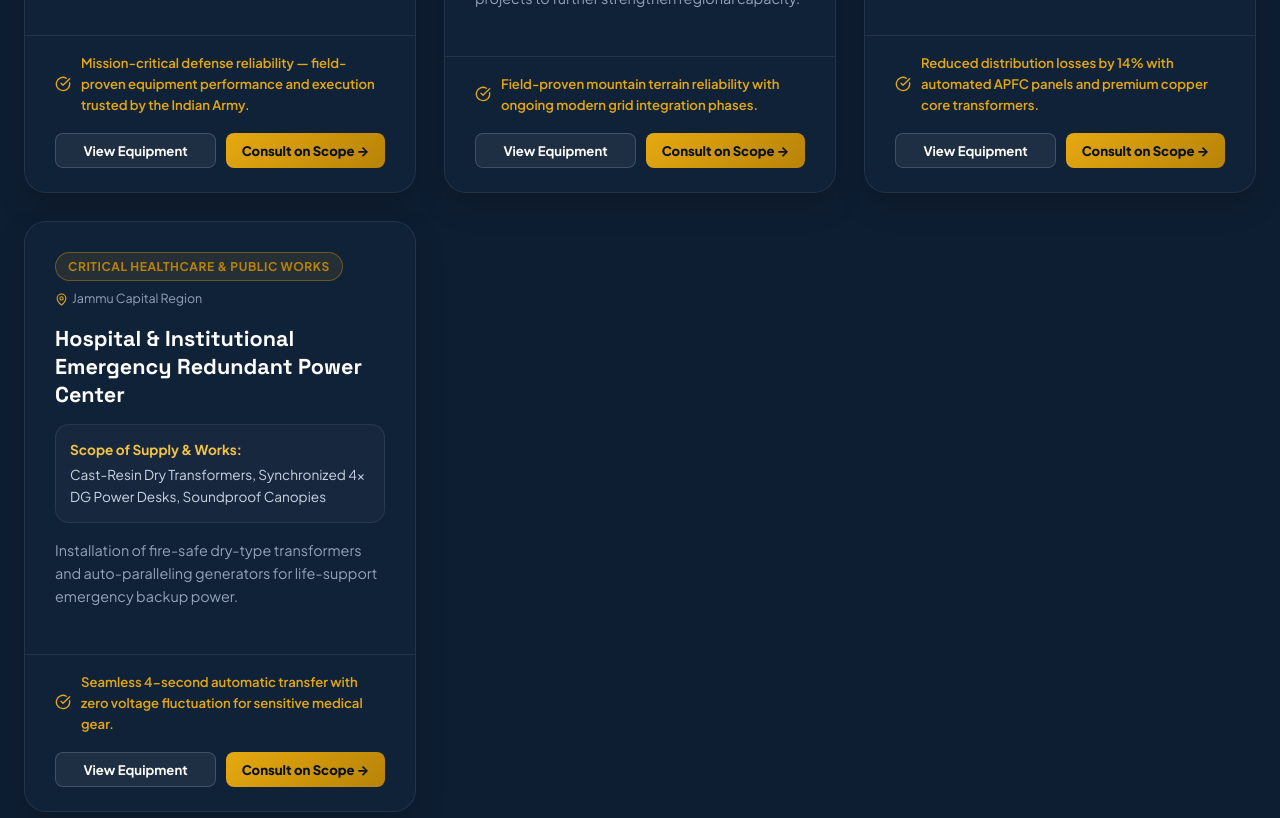
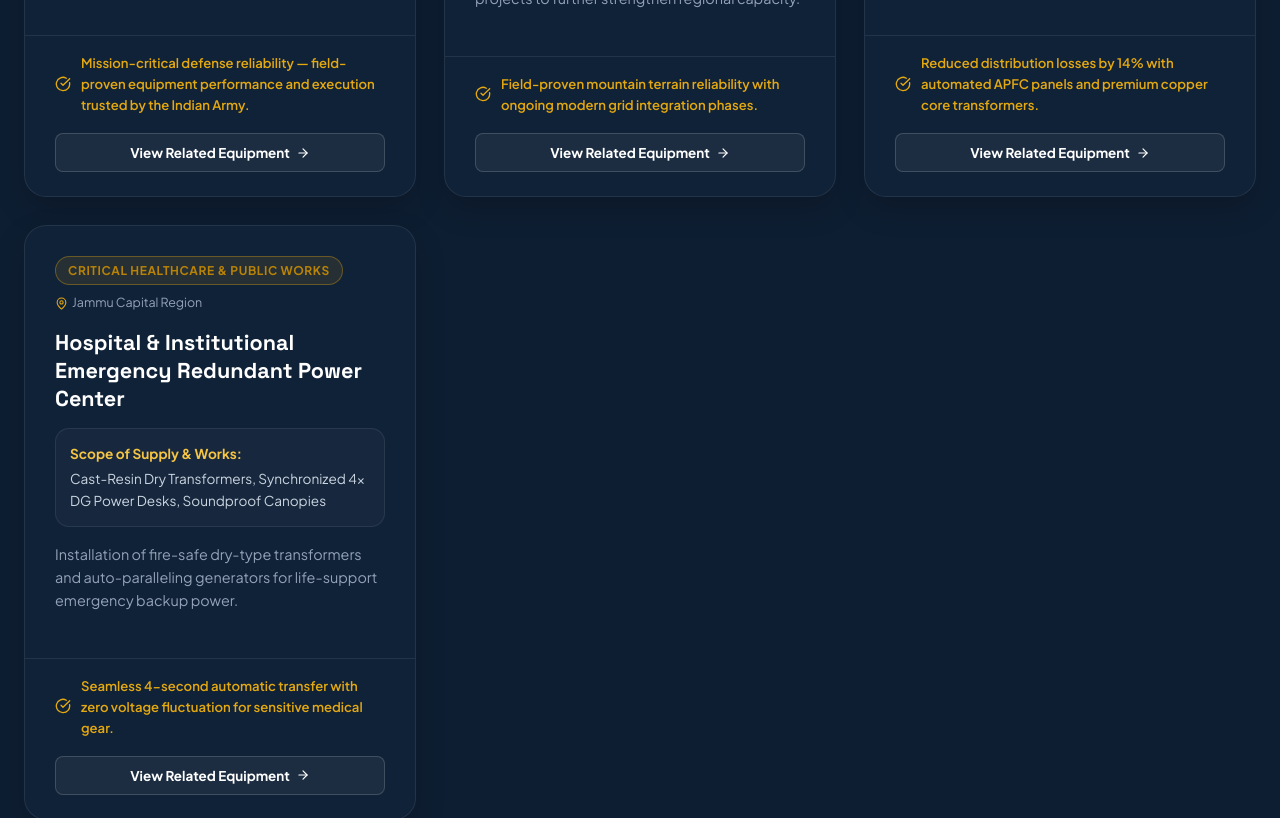
Before and after one commit to pratyushproach02/PROACH-BRAND, a React (Vite) app in the folder client/: page / in a window 1280 px wide. Shown: the part 3620-4438 px from the top of the page. Built offline with nearby package versions, Linux system fonts and the light colour scheme; no server answers.

Commit message:
Remove Consult on Scope button from all 4 project works, update Gloster XLPE IS 7098 Part-II cable specs with authentic field photos

```diff
--- a/client/src/components/ProductCatalog.jsx
+++ b/client/src/components/ProductCatalog.jsx
@@ -195,6 +195,36 @@ export default function ProductCatalog({ onSelectProduct, onAddToRFQ, rfqItems,
                       </span>
                     </div>
 
+                    {/* Product Image Thumbnail if Available */}
+                    {item.image && (
+                      <div
+                        onClick={() => onSelectProduct(item)}
+                        style={{
+                          borderRadius: 'var(--radius-md)',
+                          overflow: 'hidden',
+                          height: '175px',
+                          marginBottom: '16px',
+                          border: '1px solid var(--border-light)',
+                          background: '#07111e',
+                          cursor: 'pointer'
+                        }}
+                      >
+                        <img
+                          src={item.image}
+                          alt={item.name}
+                          style={{
+                            width: '100%',
+                            height: '100%',
+                            objectFit: 'cover',
+                            display: 'block',
+                            transition: 'transform 0.3s ease'
+                          }}
+                          onMouseEnter={(e) => e.currentTarget.style.transform = 'scale(1.04)'}
+                          onMouseLeave={(e) => e.currentTarget.style.transform = 'scale(1)'}
+                        />
+                      </div>
+                    )}
+
                     {/* Product Name */}
                     <h3 style={{
                       fontFamily: 'var(--font-heading)',
--- a/client/src/components/ProductModal.jsx
+++ b/client/src/components/ProductModal.jsx
@@ -63,6 +63,55 @@ export default function ProductModal({ product, onClose, onAddToRFQ, inRFQ }) {
               {product.description}
             </p>
           </div>
+
+          {/* Authentic Material & Field Inspection Photographs */}
+          {(product.image || product.detailImage) && (
+            <div>
+              <h4 style={{ fontSize: '1rem', fontWeight: 700, marginBottom: '12px' }}>
+                Authentic Material & Field Inspection
+              </h4>
+              <div style={{
+                display: 'grid',
+                gridTemplateColumns: product.detailImage ? 'repeat(auto-fit, minmax(240px, 1fr))' : '1fr',
+                gap: '14px'
+              }}>
+                {product.image && (
+                  <div style={{
+                    borderRadius: 'var(--radius-md)',
+                    overflow: 'hidden',
+                    border: '1px solid var(--border-light)',
+                    background: '#f8fafc'
+                  }}>
+                    <img
+                      src={product.image}
+                      alt={`${product.name} Reel`}
+                      style={{ width: '100%', height: '190px', objectFit: 'cover', display: 'block' }}
+                    />
+                    <div style={{ padding: '8px 12px', fontSize: '0.8rem', fontWeight: 600, color: 'var(--text-dark)', background: '#ffffff', borderTop: '1px solid var(--border-light)' }}>
+                      Heavy-Duty Cable Coils & Bundles
+                    </div>
+                  </div>
+                )}
+                {product.detailImage && (
+                  <div style={{
+                    borderRadius: 'var(--radius-md)',
+                    overflow: 'hidden',
+                    border: '1px solid var(--border-light)',
+                    background: '#f8fafc'
+                  }}>
+                    <img
+                      src={product.detailImage}
+                      alt={`${product.name} Embossed Marking`}
+                      style={{ width: '100%', height: '190px', objectFit: 'cover', display: 'block' }}
+                    />
+                    <div style={{ padding: '8px 12px', fontSize: '0.8rem', fontWeight: 600, color: 'var(--text-dark)', background: '#ffffff', borderTop: '1px solid var(--border-light)' }}>
+                      Embossed IS 7098 (Part - II) & ISI Certification Mark
+                    </div>
+                  </div>
+                )}
+              </div>
+            </div>
+          )}
 
           {/* Technical Specifications Table */}
           <div>
--- a/client/src/components/ProjectsShowcase.jsx
+++ b/client/src/components/ProjectsShowcase.jsx
@@ -161,22 +161,26 @@ export default function ProjectsShowcase({ onNavigate }) {
                 </div>
 
                 {onNavigate && (
-                  <div style={{ display: 'flex', gap: '10px', marginTop: '6px' }}>
+                  <div style={{ marginTop: '6px' }}>
                     <button
                       onClick={() => {
                         onNavigate('products');
                         window.scrollTo({ top: 0, behavior: 'smooth' });
                       }}
                       style={{
-                        flex: 1,
-                        padding: '8px 12px',
-                        background: 'rgba(255, 255, 255, 0.06)',
+                        width: '100%',
+                        padding: '10px 14px',
+                        background: 'rgba(255, 255, 255, 0.05)',
                         border: '1px solid rgba(255, 255, 255, 0.16)',
                         borderRadius: 'var(--radius-sm)',
                         color: '#ffffff',
-                        fontSize: '0.82rem',
+                        fontSize: '0.84rem',
                         fontWeight: 700,
                         cursor: 'pointer',
+                        display: 'flex',
+                        alignItems: 'center',
+                        justifyContent: 'center',
+                        gap: '6px',
                         transition: 'all 0.2s ease'
                       }}
                       onMouseEnter={(e) => {
@@ -185,32 +189,12 @@ export default function ProjectsShowcase({ onNavigate }) {
                         e.currentTarget.style.color = 'var(--gold-primary)';
                       }}
                       onMouseLeave={(e) => {
-                        e.currentTarget.style.background = 'rgba(255, 255, 255, 0.06)';
+                        e.currentTarget.style.background = 'rgba(255, 255, 255, 0.05)';
                         e.currentTarget.style.borderColor = 'rgba(255, 255, 255, 0.16)';
                         e.currentTarget.style.color = '#ffffff';
                       }}
                     >
-                      View Equipment
-                    </button>
-                    <button
-                      onClick={() => {
-                        onNavigate('contact');
-                        window.scrollTo({ top: 0, behavior: 'smooth' });
-                      }}
-                      style={{
-                        flex: 1,
-                        padding: '8px 12px',
-                        background: 'linear-gradient(135deg, var(--gold-primary), var(--gold-dark))',
-                        border: 'none',
-                        borderRadius: 'var(--radius-sm)',
-                        color: 'var(--primary-navy)',
-                        fontSize: '0.82rem',
-                        fontWeight: 800,
-                        cursor: 'pointer',
-                        transition: 'all 0.2s ease'
-                      }}
-                    >
-                      Consult on Scope →
+                      View Related Equipment <ArrowRight size={14} />
                     </button>
                   </div>
                 )}
--- a/client/src/data/productsData.js
+++ b/client/src/data/productsData.js
@@ -215,27 +215,36 @@ export const products = [
   {
     id: 'cb-01',
     category: 'cables',
-    name: '11kV / 33kV XLPE Armored HT Power Cables',
-    model: 'PRO-CABLE-XLPE-33KV',
-    tag: 'High Voltage Underground',
-    badge: 'IS 7098 Certified',
-    description: 'Heavy duty stranded aluminum/copper conductor, cross-linked polyethylene (XLPE) insulated, galvanized steel strip/wire armored underground HT power cables.',
-    voltage: '3.3 kV, 6.6 kV, 11 kV, 22 kV, 33 kV (E/UE)',
-    capacity: '3 Core x 35 sq.mm to 3 Core x 630 sq.mm',
-    cooling: 'Direct Burial / Cable Trench',
-    standards: 'IS 7098 (Part 2), IEC 60502-2',
+    name: 'Gloster 11kV (E) / 22kV (UE) / 33kV XLPE Armored HT Power Cables',
+    model: 'GLOSTER-XLPE-11/22/33KV',
+    tag: 'High Voltage Underground & Substation',
+    badge: 'Gloster XLPE • IS 7098 Part-II',
+    image: '/images/products/gloster_xlpe_cable_roll.jpg',
+    detailImage: '/images/products/gloster_xlpe_cable_detail.jpg',
+    description: 'Genuine Gloster heavy-duty Cross-Linked Polyethylene (XLPE) insulated, steel strip/wire armored electric power cable manufactured and certified strictly under IS 7098 (Part - II). Engineered for direct underground burial, substation feeders, and high-altitude mountain grid distribution.',
+    voltage: '11 kV (E) / 22 kV (UE) / 33 kV (E)',
+    capacity: '150, 185, 240, 300, 400, 630 SQ MM',
+    cooling: 'Direct Burial / Underground Trench',
+    standards: 'IS 7098 (Part - II), ISI Marked, IEC 60502-2',
     specs: [
-      { label: 'Conductor', value: 'Class 2 Stranded Electrolytic Grade Aluminum / Copper' },
-      { label: 'Insulation', value: 'Triple Extruded Cross-Linked Polyethylene (XLPE)' },
-      { label: 'Screening', value: 'Extruded Semiconducting layer + Copper Tape Screen' },
-      { label: 'Armoring', value: 'Galvanized Flat Steel Strip / Round Steel Wire' },
-      { label: 'Outer Sheath', value: 'Heavy Duty Extruded FRLS / Zero Halogen PVC' }
+      { label: 'Manufacturer / Brand', value: 'Gloster Cables Limited (Genuine Embossed Marking)' },
+      { label: 'Standard Specification', value: 'IS 7098 (Part - II) with Official ISI Mark' },
+      { label: 'Voltage Grade (Rating)', value: '11 kV (E) / 22 kV (UE) / 33 kV (E)' },
+      { label: 'Cross Sectional Area', value: '150 / 185 / 240 / 300 / 400 / 630 SQ MM' },
+      { label: 'Conductor Material', value: 'High Conductivity Electrolytic Grade Stranded Aluminum / Copper' },
+      { label: 'Insulation Type', value: 'Dry Cured Cross-Linked Polyethylene (XLPE)' },
+      { label: 'Screening Layer', value: 'Extruded Semi-Conducting Compound + Non-Magnetic Bare Copper Tape' },
+      { label: 'Armoring Type', value: 'Galvanized Flat Steel Strip / Round Steel Wire (GSFA / GSWA)' },
+      { label: 'Outer Sheath', value: 'Heavy-Duty Extruded Blue FRLS (Moisture & Soil Chemical Resistant)' },
+      { label: 'Operating Temperature', value: '90°C Normal Operation / 250°C Short-Circuit Rating' },
+      { label: 'Installation Suitability', value: 'Direct Burial Underground, Cable Trenches & Mountain Conduit' }
     ],
     features: [
-      'High thermal short-circuit rating up to 250°C',
-      'Flame Retardant Low Smoke (FRLS) outer sheath resisting harsh chemicals and rodent attacks',
-      'Excellent resistance to moisture ingress in marshy or mountainous sub-soil',
-      'Tested to withstand high dielectric stress and emergency overloads'
+      'Certified under IS 7098 Part-II with embossed Gloster XLPE markings for 100% genuine quality assurance',
+      'Engineered for 11kV (E) / 22kV (UE) power transmission with superior thermal withstand capacity up to 250°C',
+      'Heavy-duty blue protective outer sheath engineered for rough mountain soil, sub-zero Himalayan conditions, and chemical resistance',
+      'High-tensile galvanized steel armoring protects against shifting soil pressures and mechanical impacts',
+      'Approved for Indian Army garrisons, MES defense contracts, State Power Development Departments, and industrial turnkey grids'
     ]
   },
   {
```
Also changed, not shown: client/public/images/products/gloster_xlpe_cable_detail.jpg (added), client/public/images/products/gloster_xlpe_cable_roll.jpg (added).
